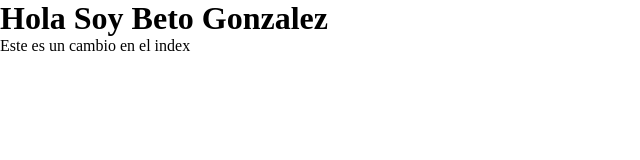
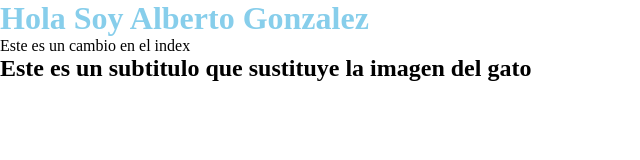
Before and after one commit to BetoRiveera/mi-portafolio, a plain HTML site: page index.html in a window 1280 px wide. Shown: the whole page, without its empty margins (0-640 px from the left). Drawn offline with Linux system fonts and the light colour scheme.

Commit message:
Se agrego subtitulo y se dio color a los h1

```diff
--- a/index.html
+++ b/index.html
@@ -6,7 +6,12 @@
     <link rel="stylesheet" href="./styles.css">
 </head>
 <body>
-    <h1>Hola Soy Beto Gonzalez </h1>
+    <h1>Hola Soy Alberto Gonzalez </h1>
     <p>Este es un cambio en el index</p>
+    <h2>Este es un subtitulo que sustituye la imagen del gato</h2>
+
+    <div></div>
+    <div></div>
+    <div></div>
 </body>
 </html>
--- a/styles.css
+++ b/styles.css
@@ -2,3 +2,7 @@
     margin: 0;
     padding: 0;
 }
+
+h1 {
+    color: skyblue;
+}
```
